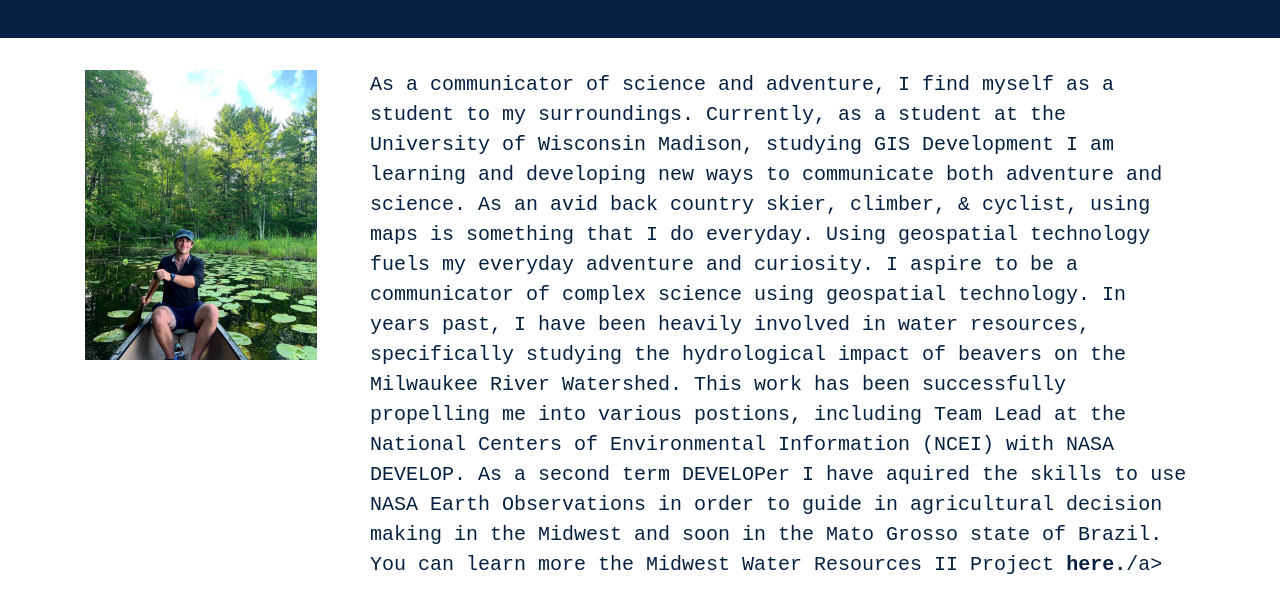
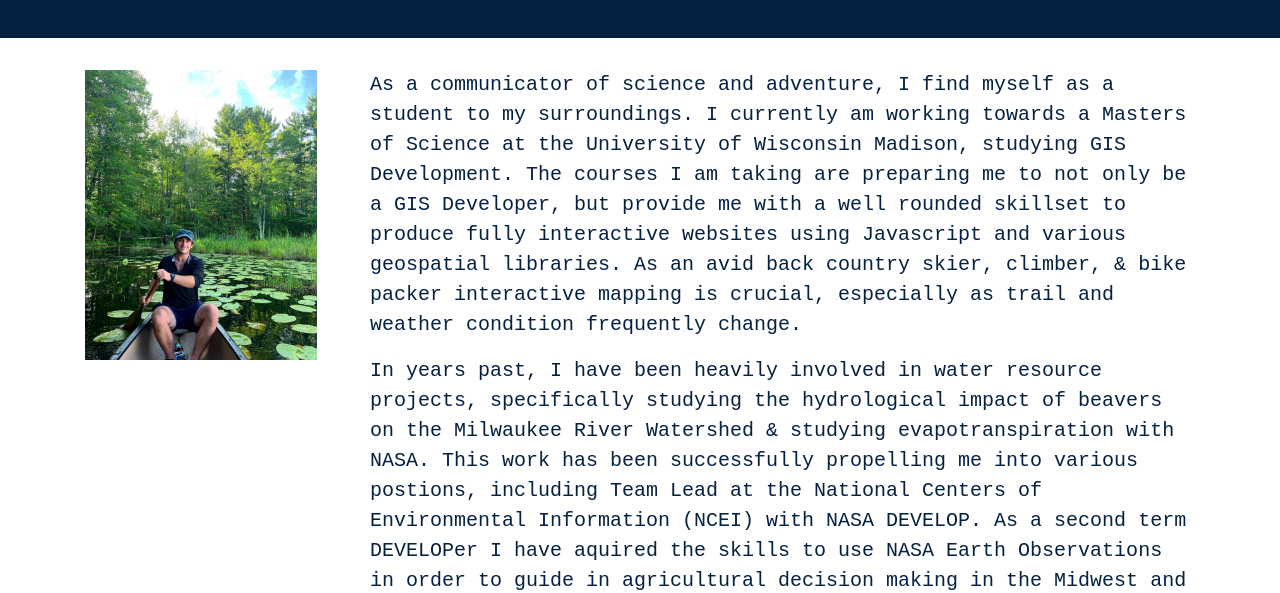
Before and after one commit to mrock3/Port, a plain HTML site: page about.html in a window 1280 px wide. Shown: the part 181-774 px from the top of the page. Drawn offline with Linux system fonts and the light colour scheme.

Commit message:
seasonal change

```diff
--- a/about.html
+++ b/about.html
@@ -54,12 +54,12 @@
             </div>
             <div class="col-md-9 col-md-offset-0 col-sm-9 col-sm-offset-0 col-xs-10 col-xs-offset-1">
                 <p>
-                As a communicator of science and adventure, I find myself as a student to my surroundings. Currently, as a student at the University of Wisconsin
-                Madison, studying GIS Development I am learning and developing new ways to communicate both adventure and science. As an avid back country skier, climber,
-                & cyclist, using maps is something that I do everyday. Using geospatial technology fuels my everyday adventure and curiosity. I aspire to be a communicator of
-                complex science using geospatial technology.
-
-                In years past, I have been heavily involved in water resources, specifically studying the hydrological impact of beavers on the Milwaukee River Watershed.
+                As a communicator of science and adventure, I find myself as a student to my surroundings. I currently am working towards a Masters of Science at the University of Wisconsin
+                Madison, studying GIS Development. The courses I am taking are preparing me to not only be a GIS Developer, but provide me with a well rounded skillset to produce fully interactive websites using Javascript and various geospatial libraries.
+                As an avid back country skier, climber, & bike packer interactive mapping is crucial, especially as trail and weather condition frequently change.
+                </p>
+                <p>
+                In years past, I have been heavily involved in water resource projects, specifically studying the hydrological impact of beavers on the Milwaukee River Watershed & studying evapotranspiration with NASA.
                 This work has been successfully propelling me into various postions, including Team Lead at the National Centers of Environmental Information (NCEI) with NASA DEVELOP.
                 As a second term DEVELOPer I have aquired the skills to use NASA Earth Observations in order to guide in agricultural decision making in the Midwest and soon
                 in the Mato Grosso state of Brazil. You can learn more the Midwest Water Resources II Project <a href="https://www.drought.gov/news/nasa-develop-supports-drought-monitoring-midwest"><strong>here.</strong>/a>
```
Also changed, not shown: 4 other files.
